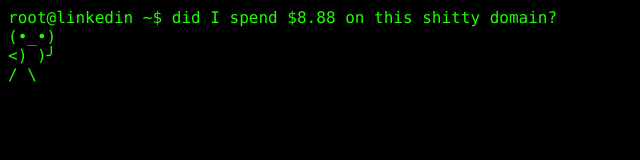
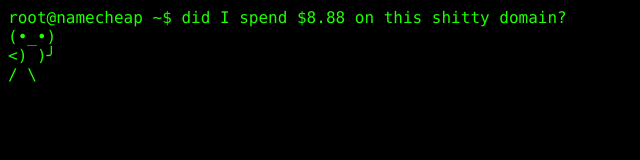
Before and after one commit to TunnyTraffic/not-amex, a plain HTML site: page index.html in a window 1280 px wide. Shown: the whole page, without its empty margins (0-640 px from the left). Drawn offline with nearby package versions, Linux system fonts and the light colour scheme.

Commit message:
Update index.html

```diff
--- a/index.html
+++ b/index.html
@@ -2,7 +2,7 @@
 <html >
 <head>
   <meta charset="UTF-8">
-  <title>Is Dan great at Prince2?</title>
+  <title>Not an Amex phishing domain</title>
 
 
 
@@ -12,7 +12,7 @@
 </head>
 
 <body>
-  <div class='element0'>root@linkedin ~$ </div>
+  <div class='element0'>root@namecheap ~$ </div>
   <div class='element1 nodisplay'></div>
   <div class='element2 nodisplay'></div>
   <div class='element3 nodisplay'></div>
```
